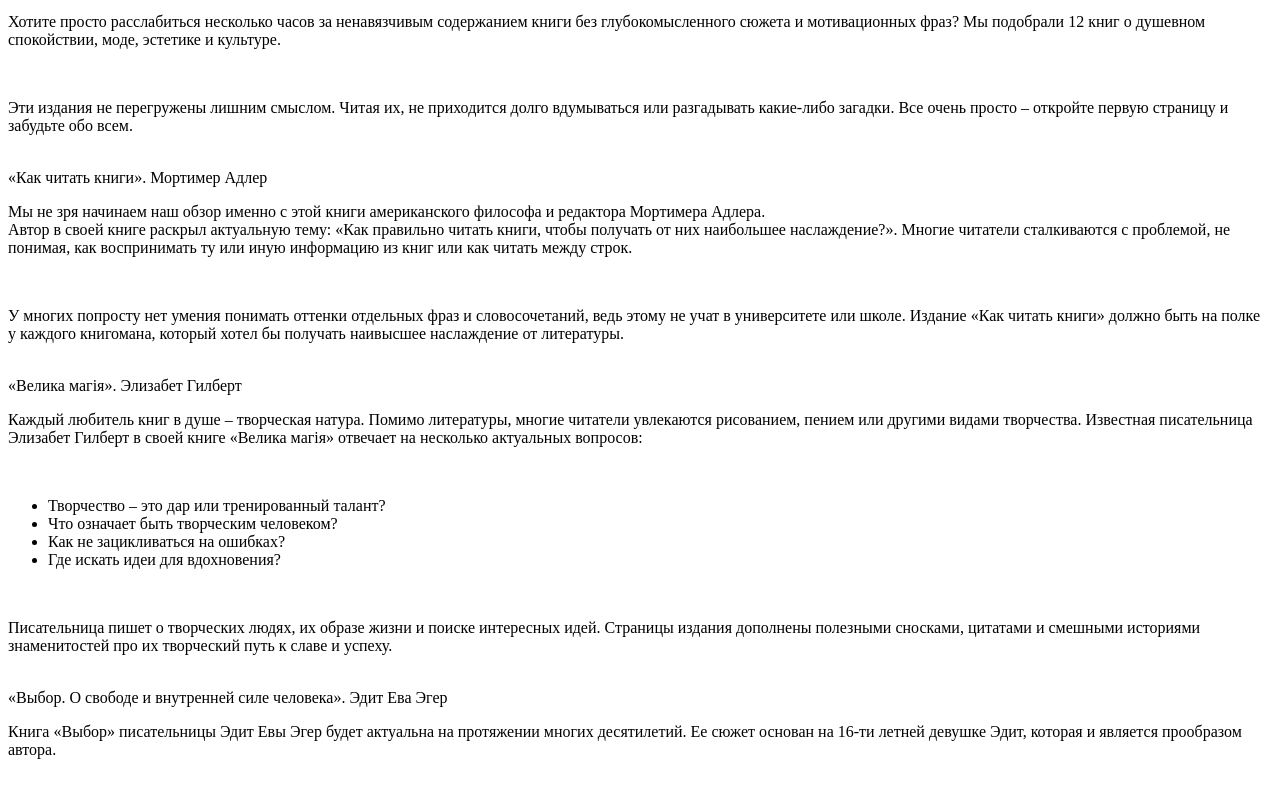
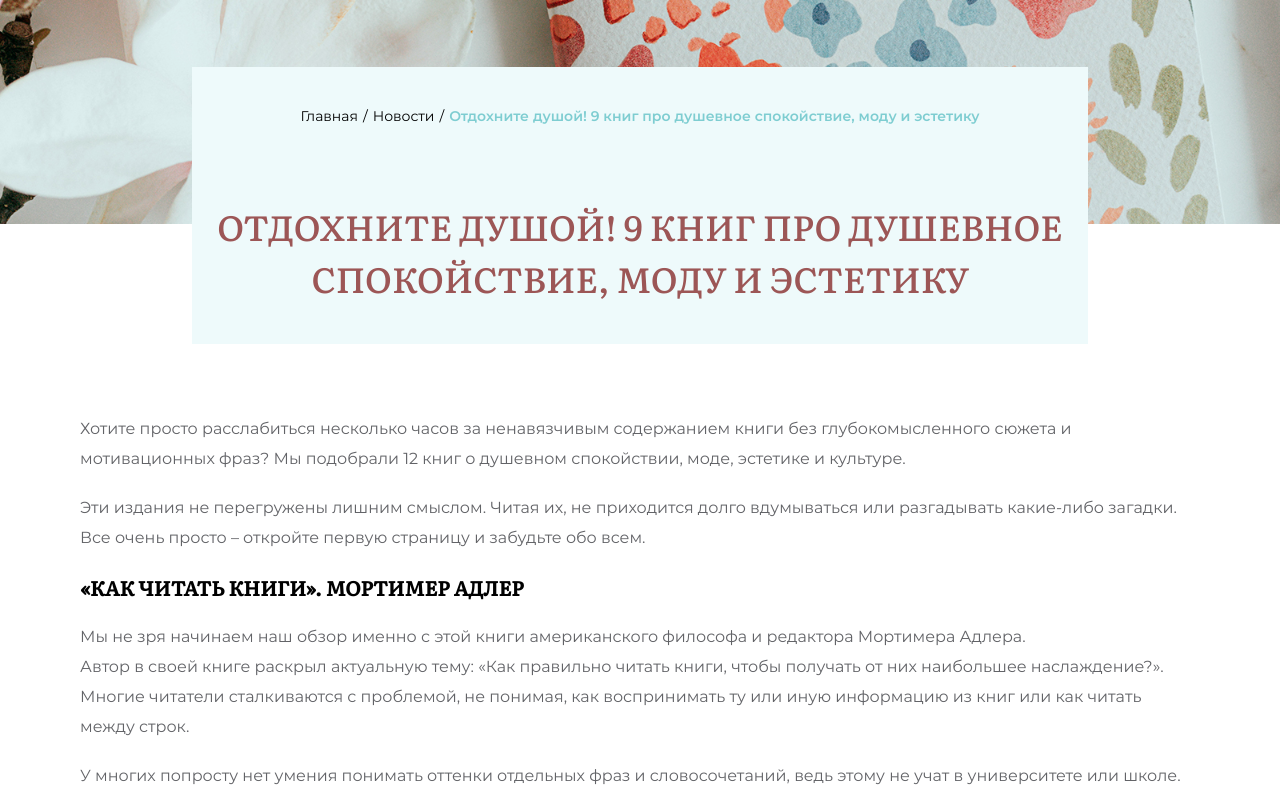
Before and after one commit to SoloviovVLad/Masavi, a plain HTML site: page news-open.html in a window 1280 px wide. Shown: the part 251-1036 px from the top of the page. Drawn offline with Linux system fonts and the light colour scheme; the site is published under a folder, as on GitHub Pages, so addresses that start at the root find nothing; files whose address does not match are found by name.

Commit message:
way to css

```diff
--- a/news-open.html
+++ b/news-open.html
@@ -5,7 +5,7 @@
     <meta http-equiv="X-UA-Compatible" content="IE=edge">
     <meta name="viewport" content="width=device-width, initial-scale=1.0">
     <title>Document</title>
-    <link rel="stylesheet" href="/css/style.min.css">
+    <link rel="stylesheet" href="css/style.min.css">
 </head>
 <body>
     <header class="header">
```
Also changed, not shown: news.html (+1 -1 lines).
